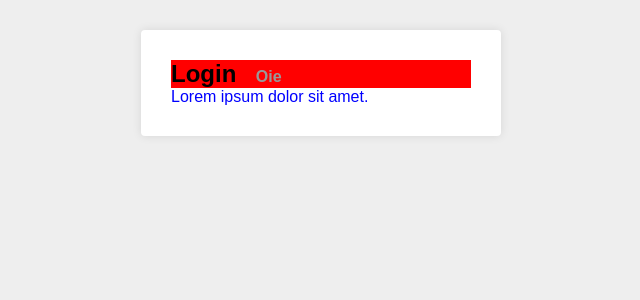
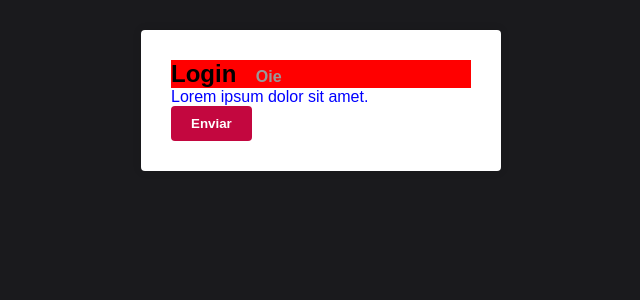
Before and after one commit to ronanvcjunior/react-redux-hooks, a React (Create React App) app: page / in a window 1280 px wide. Shown: the top 300 px of the page, without its empty margins (319-959 px from the left). Built offline with nearby package versions, Linux system fonts and the light colour scheme.

Commit message:
variaveis cores

```diff
--- /dev/null
+++ b/src/config/colors.js
@@ -0,0 +1,7 @@
+export const primaryColor = '#C3073F';
+export const primaryDarkColor = '#1A1A1D';
+
+export const successColor = '#0197F6';
+export const infoColor = '#0197F6';
+export const errorColor = '#F2AF29';
+export const warningColor = '#F2AF29';
--- a/src/pages/login/index.js
+++ b/src/pages/login/index.js
@@ -9,6 +9,7 @@
         <small> Oie</small>
       </Title>
       <Paragrafo>Lorem ipsum dolor sit amet.</Paragrafo>
+      <button type="button">Enviar</button>
     </Container>
   );
 }
--- a/src/styles/GlobalStyles.js
+++ b/src/styles/GlobalStyles.js
@@ -1,4 +1,5 @@
 import styled, { createGlobalStyle } from 'styled-components';
+import { primaryColor, primaryDarkColor } from '../config/colors';
 
 export default createGlobalStyle`
   *{
@@ -10,7 +11,7 @@
 
   body {
     font-family: sans-serif;
-    background: #eee;
+    background: ${primaryDarkColor};
   }
 
   html, body, #root {
@@ -19,6 +20,12 @@
 
   button {
     cursor: pointer;
+    background: ${primaryColor};
+    border: none;
+    color: #fff;
+    padding: 10px 20px;
+    border-radius: 4px;
+    font-weight: 700;
   }
 
   a {
```
